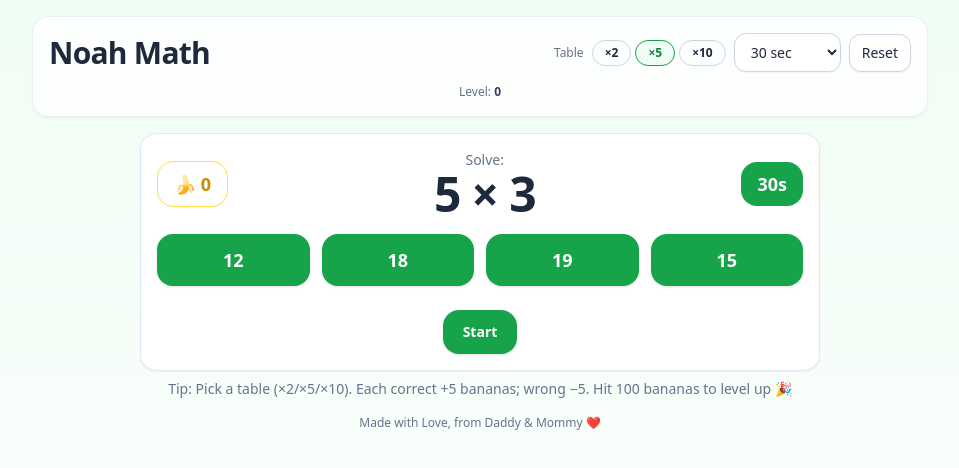
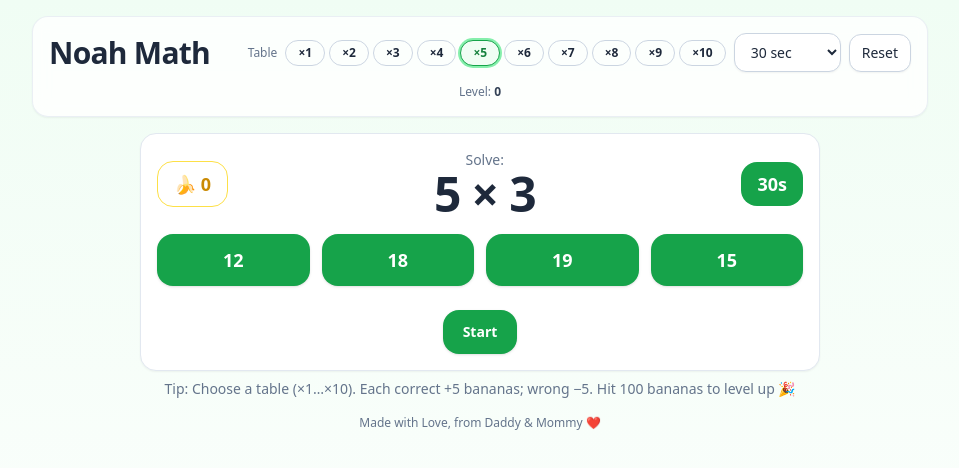
Before and after one commit to mohdismaildev/noahmath, a React (Vite) app: page / in a window 1280 px wide. Shown: the top 468 px of the page, without its empty margins (160-1119 px from the left). Built offline with nearby package versions, Linux system fonts and the light colour scheme.

Commit message:
Update App.jsx

```diff
--- a/src/App.jsx
+++ b/src/App.jsx
@@ -7,6 +7,8 @@ const TIMERS = [
   { id: '15s', label: '15 sec', seconds: 15 },
   { id: '30s', label: '30 sec', seconds: 30 },
 ]
+
+const ALL_TABLES = Array.from({ length: 10 }, (_, i) => i + 1) // 1..10
 
 function randInt(min, max) { return Math.floor(Math.random() * (max - min + 1)) + min }
 function makeQuestion(table) {
@@ -104,20 +106,6 @@ export default function NoahMath() {
     setTimeLeft(timerMode.seconds || 0)
   }
 
-  const quickBtn = (n) => (
-    <button
-      onClick={() => { setTable(n); setQ(makeQuestion(n)) }}
-      className={
-        'rounded-full border px-3 py-1 text-xs font-semibold transition ' +
-        (table === n
-          ? 'border-green-600 text-green-700 bg-green-50 dark:text-green-300 dark:bg-green-900/30'
-          : 'border-slate-300 hover:bg-slate-50 dark:hover:bg-slate-800')
-      }
-    >
-      ×{n}
-    </button>
-  )
-
   return (
     <div className="min-h-screen w-full bg-gradient-to-b from-green-50 to-white p-4 text-slate-800 dark:from-slate-900 dark:to-slate-950 dark:text-slate-100">
       <div className="mx-auto flex max-w-4xl flex-col gap-4">
@@ -126,13 +114,25 @@ export default function NoahMath() {
             <div className="flex flex-col items-center gap-3 md:flex-row md:justify-between">
               <h1 className="text-2xl font-extrabold tracking-tight md:text-3xl">Noah Math</h1>
               <div className="flex flex-wrap items-center gap-2">
-                {/* Quick table switcher */}
-                <div className="flex items-center gap-1">
+                {/* Quick table switcher ×1..×10 with active highlight */}
+                <div className="flex flex-wrap items-center gap-1">
                   <span className="text-xs text-slate-500 dark:text-slate-400 mr-1">Table</span>
-                  {quickBtn(2)}
-                  {quickBtn(5)}
-                  {quickBtn(10)}
+                  {ALL_TABLES.map(n => (
+                    <button
+                      key={n}
+                      onClick={() => { setTable(n); setQ(makeQuestion(n)) }}
+                      className={[
+                        'rounded-full border px-3 py-1 text-xs font-semibold transition',
+                        table === n
+                          ? 'border-green-600 text-green-700 bg-green-50 ring-2 ring-green-300 dark:text-green-300 dark:bg-green-900/30'
+                          : 'border-slate-300 hover:bg-slate-50 dark:hover:bg-slate-800'
+                      ].join(' ')}
+                    >
+                      ×{n}
+                    </button>
+                  ))}
                 </div>
+
                 {/* Timer select */}
                 <select
                   value={timerMode.id}
@@ -141,6 +141,7 @@ export default function NoahMath() {
                 >
                   {TIMERS.map((t) => <option key={t.id} value={t.id}>{t.label}</option>)}
                 </select>
+
                 <button
                   onClick={resetAll}
                   className="rounded-xl border border-slate-300 bg-white px-3 py-2 text-sm font-medium shadow-sm transition hover:-translate-y-0.5 hover:shadow focus:outline-none focus:ring-2 focus:ring-green-400 active:translate-y-0 dark:border-slate-700 dark:bg-slate-800"
@@ -149,6 +150,7 @@ export default function NoahMath() {
                 </button>
               </div>
             </div>
+
             {/* Level indicator */}
             <div className="text-center text-xs text-slate-500 dark:text-slate-400">
               Level: <span className="font-semibold text-slate-700 dark:text-slate-200">{level}</span>
@@ -193,7 +195,7 @@ export default function NoahMath() {
               })}
             </div>
 
-            {/* Congrats banner */}
+            {/* Congrats banner (level up at 100 bananas) */}
             <AnimatePresence>
               {showCongrats && (
                 <motion.div
@@ -219,7 +221,7 @@ export default function NoahMath() {
           <AnimatePresence>
             {showStartHint && (
               <motion.p initial={{ opacity: 0 }} animate={{ opacity: 1 }} exit={{ opacity: 0 }} className="mt-2 text-center text-sm text-slate-500 dark:text-slate-400">
-                Tip: Pick a table (×2/×5/×10). Each correct +5 bananas; wrong −5. Hit 100 bananas to level up 🎉
+                Tip: Choose a table (×1…×10). Each correct +5 bananas; wrong −5. Hit 100 bananas to level up 🎉
               </motion.p>
             )}
           </AnimatePresence>
```
